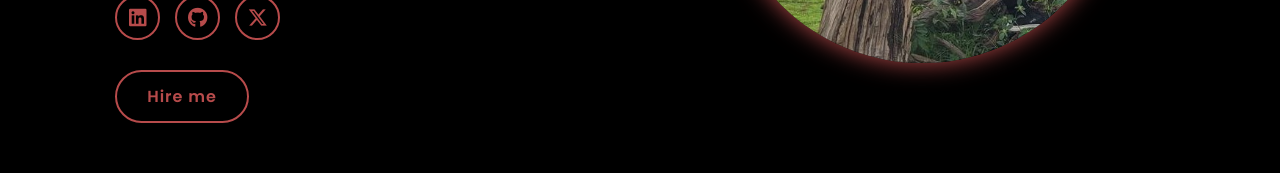
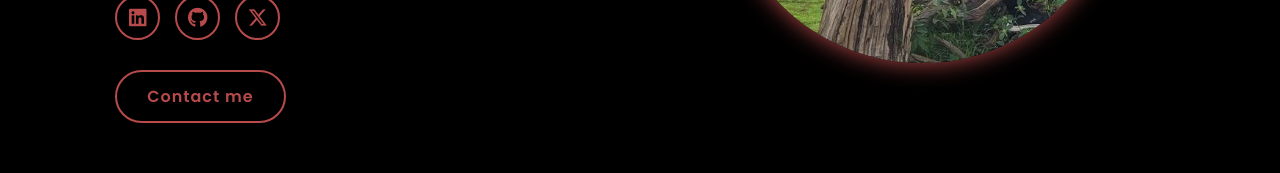
Before and after one commit to handaishaan10/portfolio-website, a plain HTML site: page index.html in a window 1280 px wide. Shown: the part 577-750 px from the top of the page. Drawn offline with Linux system fonts and the light colour scheme.

Commit message:
Update index.html

```diff
--- a/index.html
+++ b/index.html
@@ -621,7 +621,7 @@
                 <a href="https://github.com/yourprofile" target="_blank" aria-label="GitHub"><i class="fa-brands fa-github"></i></a>
                 <a href="https://x.com/yourprofile" target="_blank" aria-label="X (Twitter)"><i class="fa-brands fa-x-twitter"></i></a>
             </div>
-            <a href="#contact" class="btn">Hire me</a>
+            <a href="#contact" class="btn">Contact me</a>
         </div>
         <div class="home-img">
             <img src="main.jpg" alt="Ishaan's Profile Picture">
```
